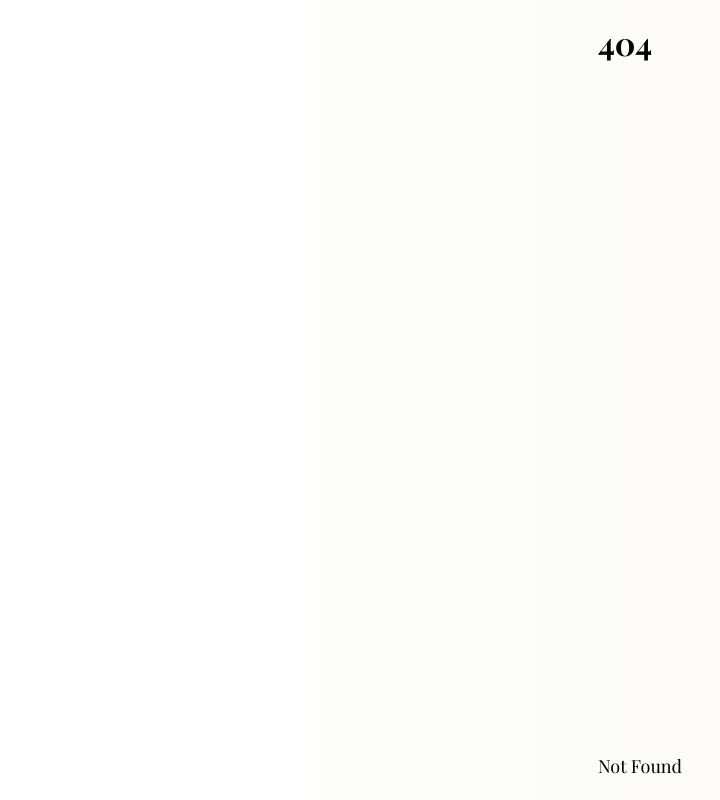
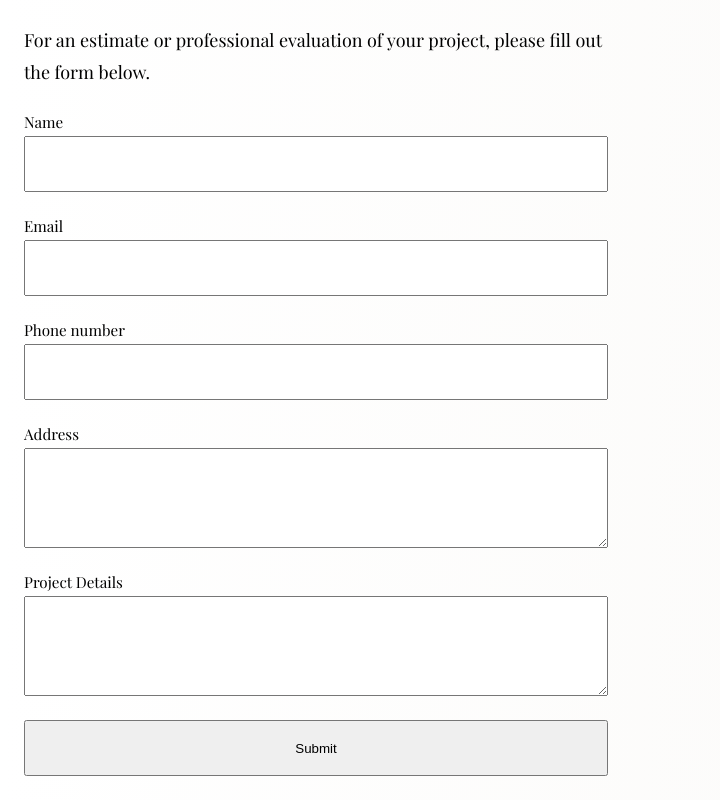
Before and after one commit to nickonometry/tamiko-andrews, a SvelteKit app: page /contact in a window 1280 px wide. Before the commit this address had no page. Shown: the whole page, without its empty margins (0-720 px from the left). Built offline with nearby package versions, Linux system fonts and the light colour scheme; a web font is replaced by a local one.

Commit message:
added netlify adapter

```diff
--- a/package.json
+++ b/package.json
@@ -11,6 +11,7 @@
 	},
 	"devDependencies": {
 		"@sveltejs/adapter-auto": "^3.0.0",
+		"@sveltejs/adapter-netlify": "^4.1.0",
 		"@sveltejs/kit": "^2.0.0",
 		"@sveltejs/vite-plugin-svelte": "^3.0.0",
 		"prettier": "^3.1.1",
--- /dev/null
+++ b/src/routes/contact/+page.js
@@ -0,0 +1 @@
+export const prerender = true;
--- /dev/null
+++ b/src/routes/contact/+page.svelte
@@ -0,0 +1,81 @@
+<div class="contact-container">
+	<div class="grid">
+		<!-- <img src="/contact-image.jpeg" alt="Tamiko Andrews in a photo shoot session" /> -->
+		<div class="form-container">
+			<p style="margin: 0;">For an estimate or professional evaluation of your project, please fill out the form below.</p>
+			<form name="netlify-form-example" method="POST" netlify-honeypot="bot-field" data-netlify="true" netlify>
+				<input type="hidden" name="form-name" value="netlify-form-example" />
+				<div class="input-container">
+					<label for="name">Name</label>
+					<input name="name" id="name" required type="text" />
+				</div>
+				<div class="input-container">
+					<label for="email">Email</label>
+					<input name="email" id="email" required type="email" />
+				</div>
+				<div class="input-container">
+					<label for="phone">Phone number</label>
+					<input name="phone" id="phone" required type="phone" />
+				</div>
+				<div class="input-container">
+					<label for="address">Address</label>
+					<textarea name="address" id="address" type="text" />
+				</div>
+				<div class="input-container">
+					<label for="project">Project Details</label>
+					<textarea name="project" id="project" type="text" />
+				</div>
+				<input class="btnfos btnfos-5" type="submit" value="Submit" />
+			</form>
+		</div>
+	</div>
+</div>
+
+<style>
+	.contact-container {
+		max-width: 1440px;
+		width: 100%;
+		margin: 0 auto;
+	}
+	.grid {
+		display: grid;
+		grid-template-columns: 5fr 5fr;
+		gap: 64px;
+		padding: 24px;
+	}
+
+	@media (max-width: 900px) {
+		.grid {
+			grid-template-columns: 1fr;
+			gap: 24px;
+		}
+	}
+
+	.form-container {
+		display: grid;
+		gap: 24px;
+	}
+
+	form {
+		display: grid;
+		gap: 24px;
+	}
+
+	.input-container {
+		display: grid;
+		gap: 4px;
+	}
+
+	label {
+		font-size: 0.95rem;
+	}
+
+	input {
+		height: 56px;
+		padding-inline: 16px;
+	}
+
+	textarea {
+		height: 100px;
+	}
+</style>
--- a/svelte.config.js
+++ b/svelte.config.js
@@ -1,4 +1,4 @@
-import adapter from '@sveltejs/adapter-auto';
+import adapter from '@sveltejs/adapter-netlify';
 
 /** @type {import('@sveltejs/kit').Config} */
 const config = {
```
Also changed, not shown: static/contact-image.jpeg (added), 1 other file (tests, documents, lock files or other folders).
